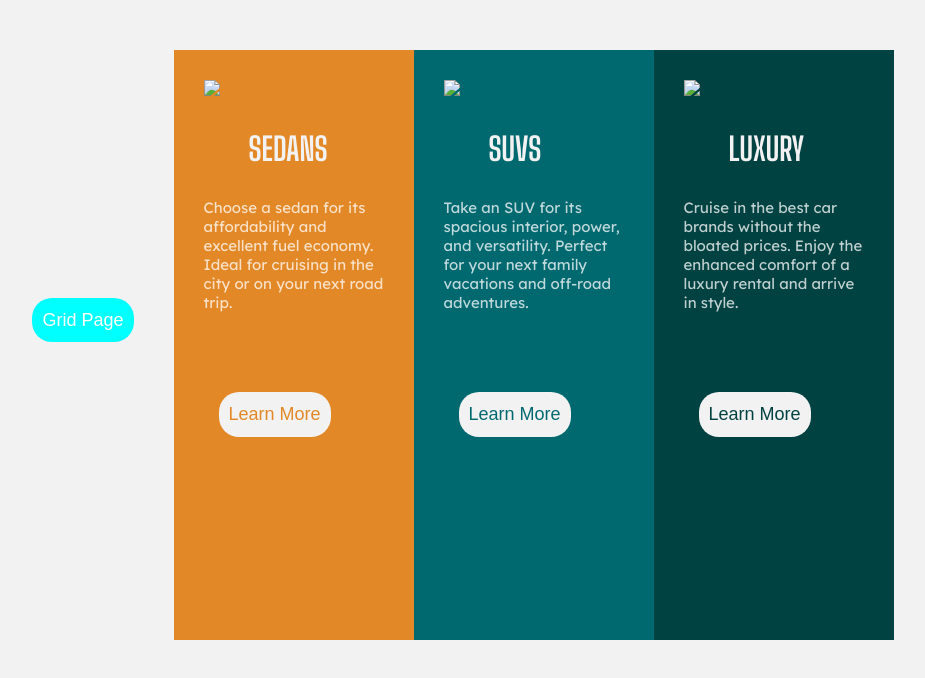
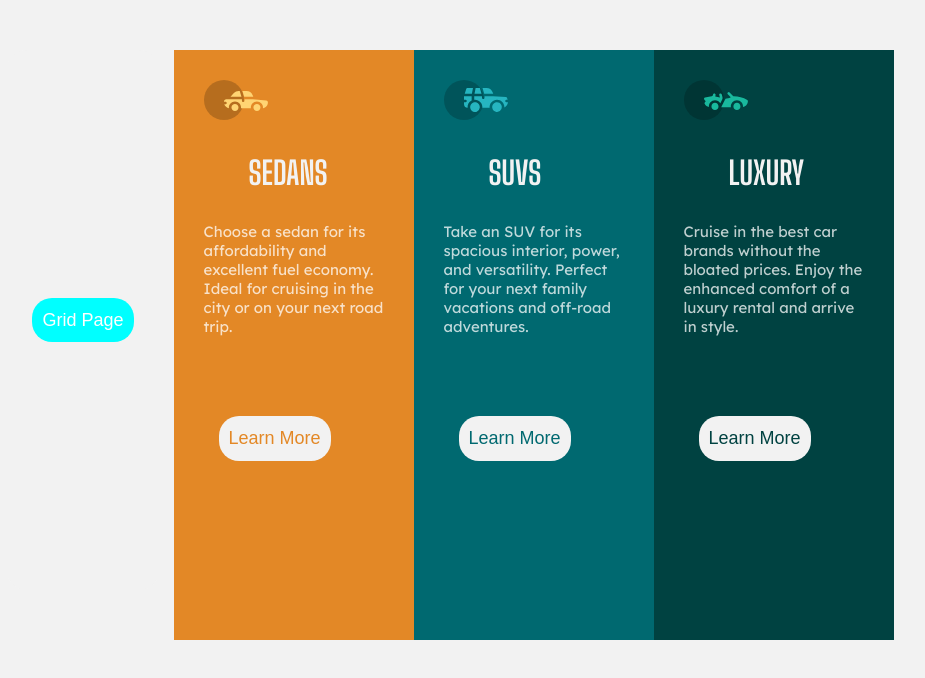
Before and after one commit to Bridgetlawani/Grid-Flex, a plain HTML site: page index.html in a window 1280 px wide. Shown: the whole page, without its empty margins (197-1122 px from the left). Drawn offline with Linux system fonts and the light colour scheme.

Commit message:
Update index.html

```diff
--- a/index.html
+++ b/index.html
@@ -17,7 +17,7 @@
     <main>
       <button class="grid-btn"><a href="./grid.html">Grid Page</a></button>
       <div class="card1">
-        <img src="./img/icon-sedans.svg" />
+        <img src="./icon-sedans.svg" />
         <h1>SEDANS</h1>
         <p>
           Choose a sedan for its affordability and excellent fuel economy. Ideal
@@ -27,7 +27,7 @@
       </div>
 
       <div class="card2">
-        <img src="./img/icon-suvs.svg" />
+        <img src="./icon-suvs.svg" />
         <h1>SUVS</h1>
         <p>
           Take an SUV for its spacious interior, power, and versatility. Perfect
@@ -36,7 +36,7 @@
         <button>Learn More</button>
       </div>
       <div class="card3">
-        <img src="./img/icon-luxury.svg" />
+        <img src="./icon-luxury.svg" />
         <h1>LUXURY</h1>
         <p>
           Cruise in the best car brands without the bloated prices. Enjoy the
```
